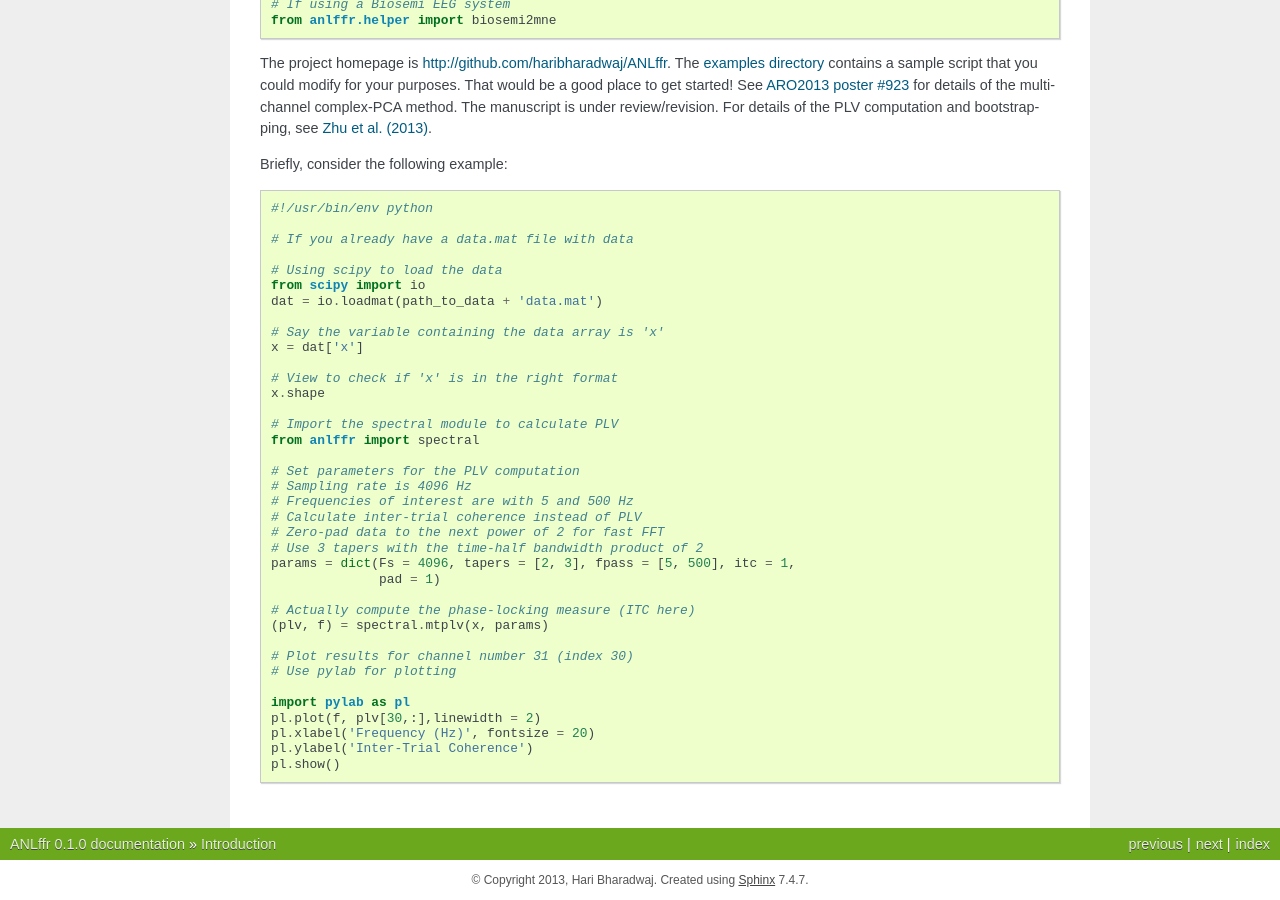
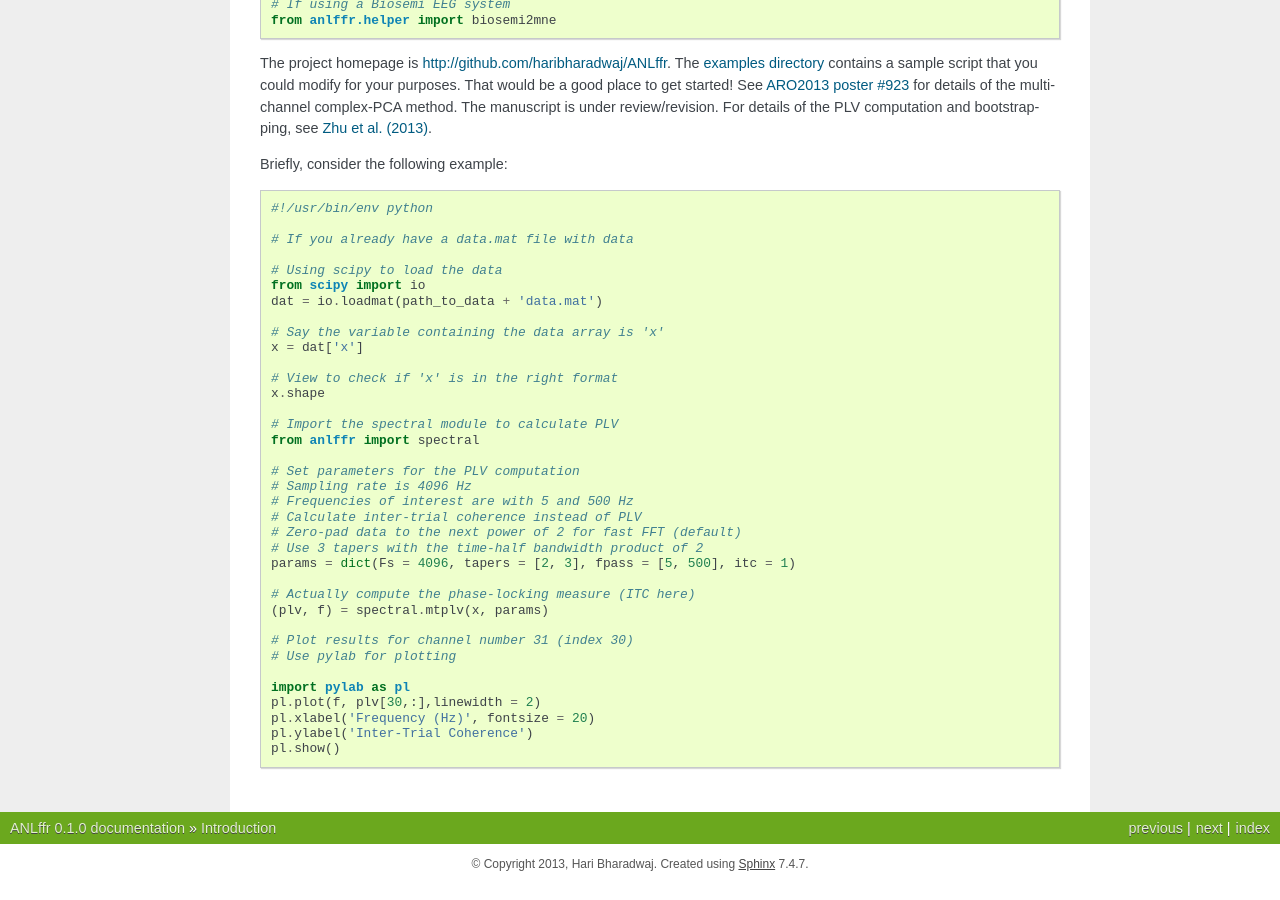
Before and after one commit to SNAPlabgroup/ANLffr, a Sphinx documentation site: the page built from doc/source/intro.rst, in a window 1280 px wide and 900 px high, scrolled down 973 px. Built offline with Sphinx 7.4.7, drawn with Linux system fonts in a browser that asks for light colours.

Commit message:
Changing docs to reflect NFFT update

```diff
--- a/doc/source/intro.rst
+++ b/doc/source/intro.rst
@@ -87,10 +87,9 @@ Briefly, consider the following example::
     # Sampling rate is 4096 Hz
     # Frequencies of interest are with 5 and 500 Hz
     # Calculate inter-trial coherence instead of PLV
-    # Zero-pad data to the next power of 2 for fast FFT
+    # Zero-pad data to the next power of 2 for fast FFT (default)
     # Use 3 tapers with the time-half bandwidth product of 2
-    params = dict(Fs = 4096, tapers = [2, 3], fpass = [5, 500], itc = 1,
-                  pad = 1)
+    params = dict(Fs = 4096, tapers = [2, 3], fpass = [5, 500], itc = 1)
 
     # Actually compute the phase-locking measure (ITC here)
     (plv, f) = spectral.mtplv(x, params)
```
Also changed, not shown: 1 other file.
